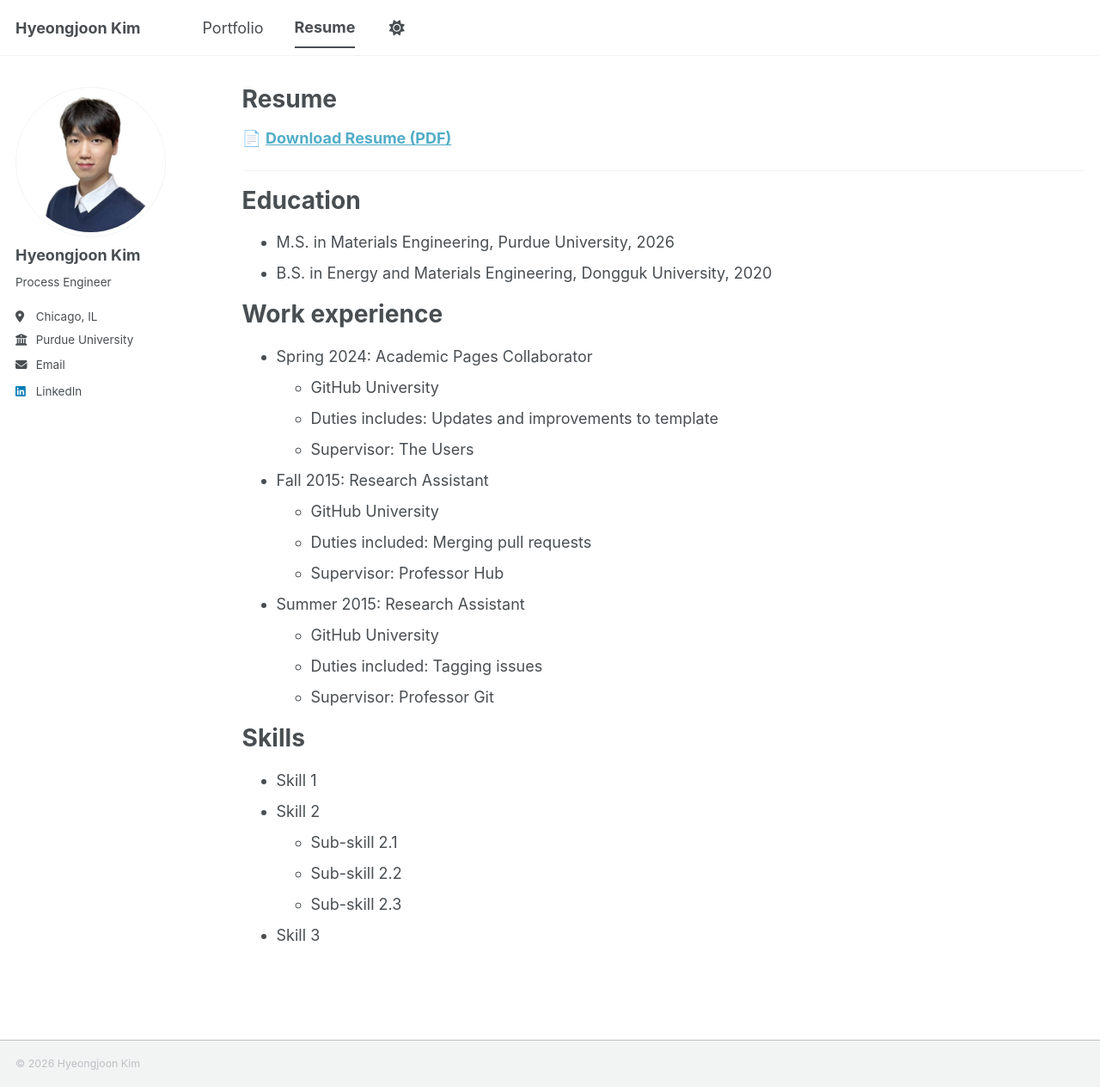
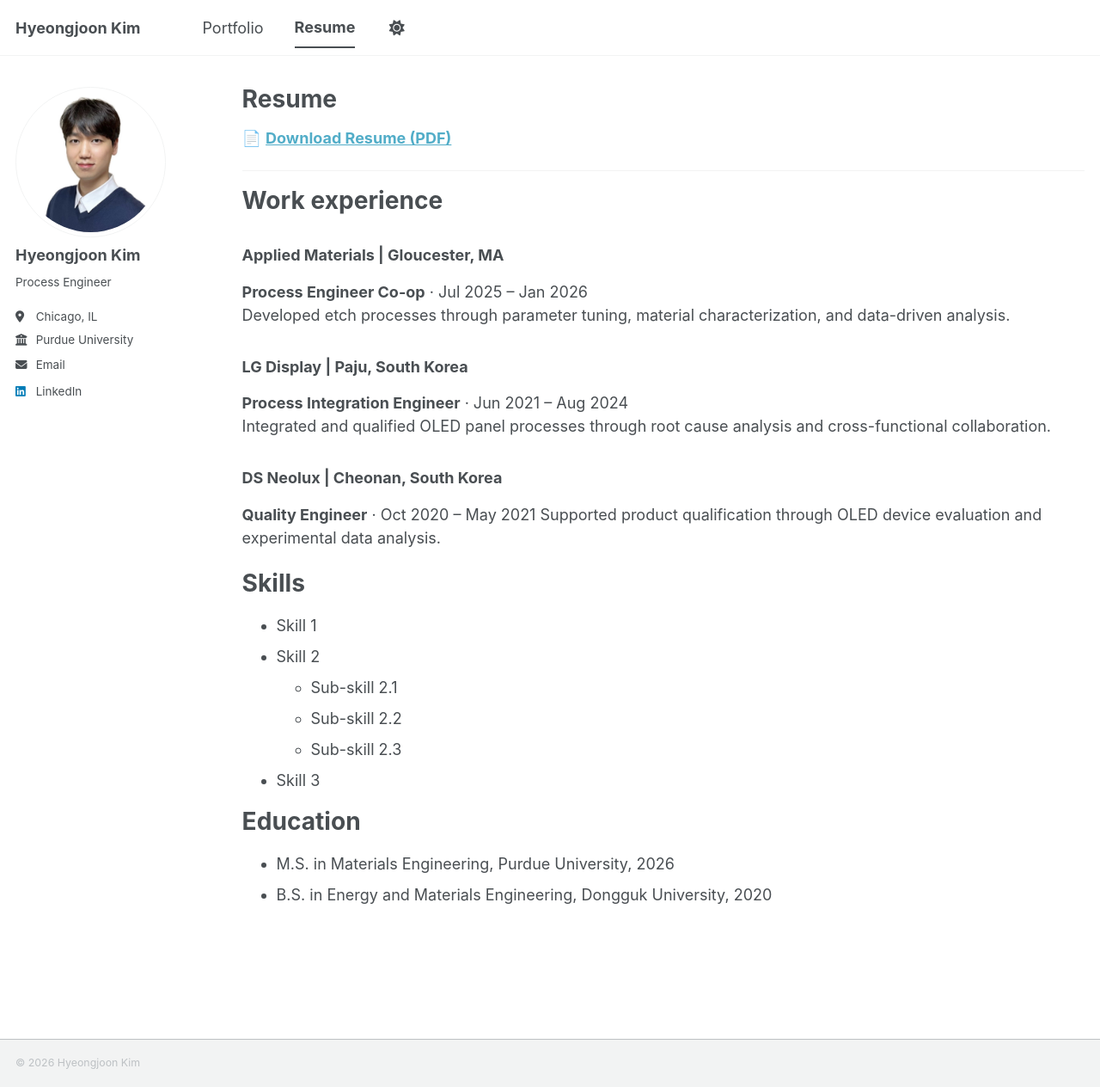
Before and after one commit to joonk1214/joonk1214.github.io, a Jekyll site: the page built from _pages/resume.md, in a window 1280 px wide and 1264 px high. Shown: the whole window at 86% size. Built offline with Jekyll 4.4.1, drawn with Linux system fonts in a browser that asks for light colours; a script bundle is joined from its source files by our own code; library files that are not in the unit come from our copies.

Commit message:
Update resume.md

```diff
--- a/_pages/resume.md
+++ b/_pages/resume.md
@@ -11,27 +11,19 @@ redirect_from:
 
 ---
 
-Education
-======
-* M.S. in Materials Engineering, Purdue University, 2026
-* B.S. in Energy and Materials Engineering, Dongguk University, 2020
-
 Work experience
 ======
-* Spring 2024: Academic Pages Collaborator
-  * GitHub University
-  * Duties includes: Updates and improvements to template
-  * Supervisor: The Users
+### Applied Materials | Gloucester, MA
+**Process Engineer Co-op** · Jul 2025 – Jan 2026
+Developed etch processes through parameter tuning, material characterization, and data-driven analysis.
 
-* Fall 2015: Research Assistant
-  * GitHub University
-  * Duties included: Merging pull requests
-  * Supervisor: Professor Hub
+### LG Display | Paju, South Korea
+**Process Integration Engineer** · Jun 2021 – Aug 2024
+Integrated and qualified OLED panel processes through root cause analysis and cross-functional collaboration.
 
-* Summer 2015: Research Assistant
-  * GitHub University
-  * Duties included: Tagging issues
-  * Supervisor: Professor Git
+### DS Neolux | Cheonan, South Korea
+**Quality Engineer** · Oct 2020 – May 2021
+Supported product qualification through OLED device evaluation and experimental data analysis.
 
 Skills
 ======
@@ -41,3 +33,8 @@ Skills
   * Sub-skill 2.2
   * Sub-skill 2.3
 * Skill 3
+
+Education
+======
+* M.S. in Materials Engineering, Purdue University, 2026
+* B.S. in Energy and Materials Engineering, Dongguk University, 2020
```
